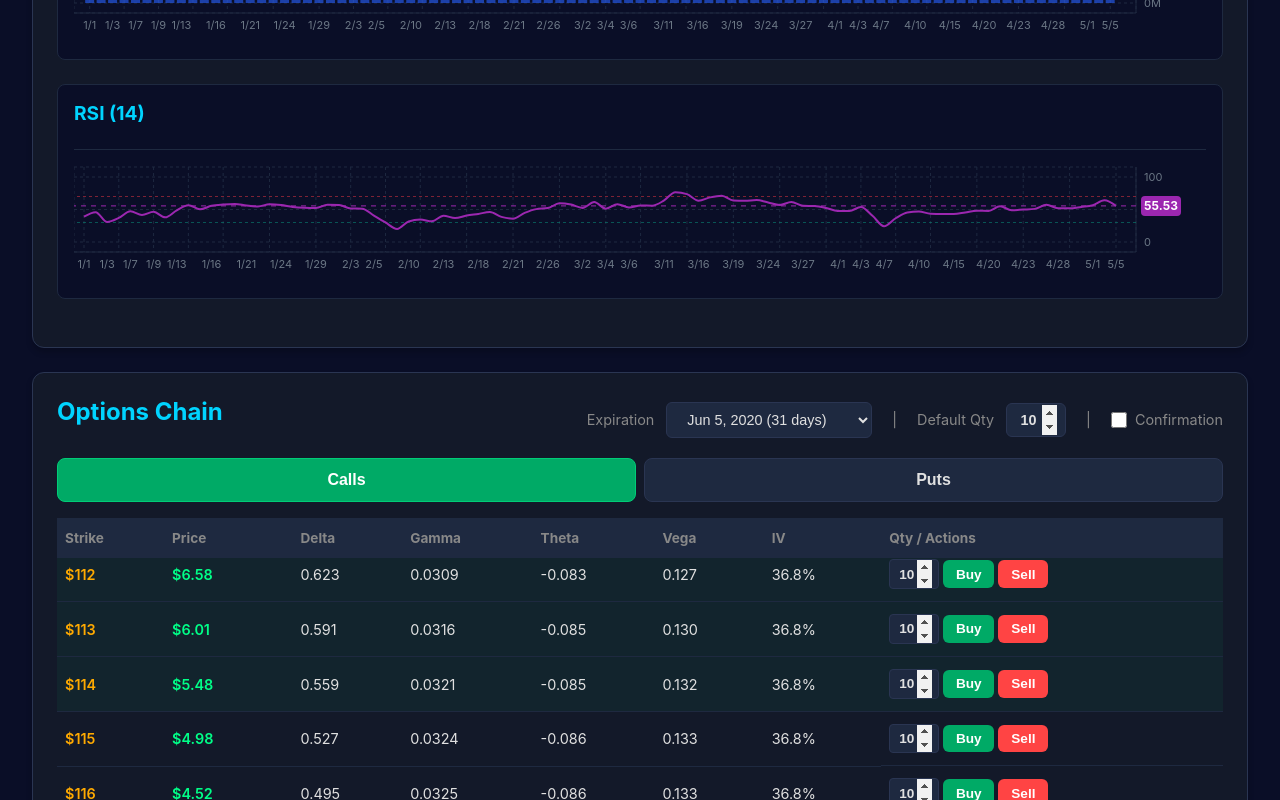
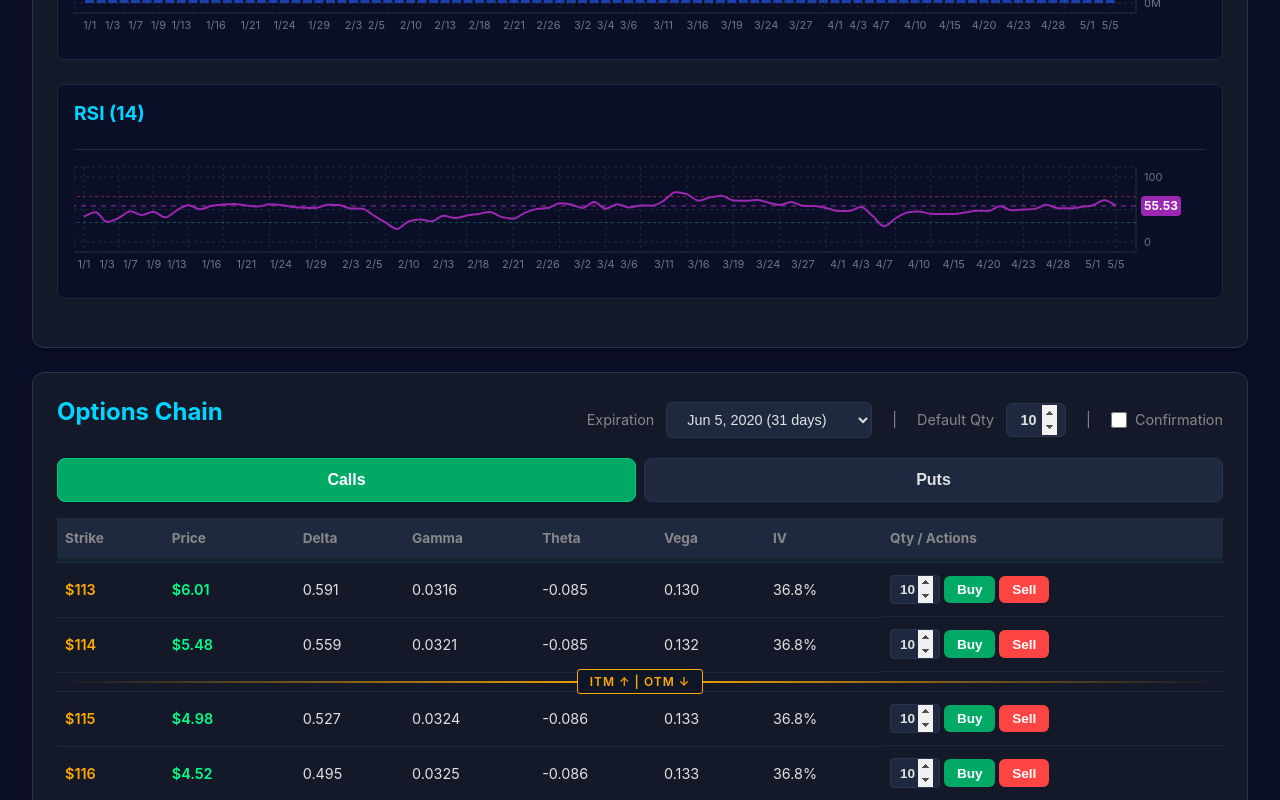
Before and after one commit to iliutaadrian/options_trading_simulator, a React (Vite) app: page / in a window 1280 px wide. Shown: the part 1000-1800 px from the top of the page. Built offline with nearby package versions, Linux system fonts and the light colour scheme.

Commit message:
feat: itm/otm, keyboard centric controls

```diff
--- a/src/App.css
+++ b/src/App.css
@@ -490,8 +490,48 @@ body {
   background: transparent;
 }
 
+.chain-table tr.atm {
+  background: transparent;
+}
+
 .chain-table tr:hover {
   background: rgba(0, 212, 255, 0.1);
+}
+
+.chain-table tr.section-divider {
+  background: transparent;
+  border: none;
+  height: 2px;
+}
+
+.chain-table tr.section-divider td {
+  padding: 0.5rem 0;
+}
+
+.chain-table tr.section-divider:hover {
+  background: transparent;
+}
+
+.divider-line {
+  position: relative;
+  width: 100%;
+  height: 2px;
+  background: linear-gradient(90deg, transparent, #ffaa00, transparent);
+  display: flex;
+  align-items: center;
+  justify-content: center;
+}
+
+.divider-label {
+  position: absolute;
+  background: #0f1628;
+  padding: 0.25rem 0.75rem;
+  color: #ffaa00;
+  font-size: 0.75rem;
+  font-weight: 600;
+  letter-spacing: 1px;
+  border: 1px solid #ffaa00;
+  border-radius: 3px;
 }
 
 .strike-cell {
--- a/src/App.jsx
+++ b/src/App.jsx
@@ -29,7 +29,7 @@ function App() {
   const currentDate = currentData?.date || startDate;
   const currentIV = currentData?.iv || 0.35; // Get dynamic IV from current date
 
-  const [strikes, setStrikes] = useState(() => generateStrikePrices(currentPrice, 50));
+  const [strikes, setStrikes] = useState(() => generateStrikePrices(currentPrice, 100));
   const [expirations, setExpirations] = useState(() => generateExpirationDates(currentDate, 6));
   // Default to 30-day expiration (closest to 30 days)
   const [selectedExpiration, setSelectedExpiration] = useState(() => {
@@ -58,7 +58,7 @@ function App() {
     const currentStrikeCenter = strikes[Math.floor(strikes.length / 2)];
     const priceDiff = Math.abs(currentPrice - currentStrikeCenter);
     if (priceDiff > currentPrice * 0.15) { // Update if price moved >15%
-      setStrikes(generateStrikePrices(currentPrice, 20));
+      setStrikes(generateStrikePrices(currentPrice, 100));
     }
   }, [currentPrice]);
 
@@ -74,7 +74,7 @@ function App() {
 
     // Update strikes and expirations based on new data
     const newCurrentPrice = newPriceData[350]?.close || 150;
-    setStrikes(generateStrikePrices(newCurrentPrice, 20));
+    setStrikes(generateStrikePrices(newCurrentPrice, 100));
     const newExpirations = generateExpirationDates(newPriceData[350]?.date || startDate, 6);
     setExpirations(newExpirations);
 
@@ -136,19 +136,48 @@ function App() {
     });
   }, [currentDate, positions.length]);
 
-  // Keyboard shortcut: Space to play/pause
+  // Keyboard shortcuts: Space to play/pause, Arrow keys for navigation and speed
   useEffect(() => {
     const handleKeyPress = (e) => {
-      // Only trigger if space is pressed and not in an input field
-      if (e.code === 'Space' && e.target.tagName !== 'INPUT' && e.target.tagName !== 'TEXTAREA') {
+      // Only trigger if not in an input field
+      if (e.target.tagName === 'INPUT' || e.target.tagName === 'TEXTAREA' || e.target.tagName === 'SELECT') {
+        return;
+      }
+
+      if (e.code === 'Space') {
         e.preventDefault();
         setIsPlaying(prev => !prev);
+      } else if (e.code === 'ArrowRight') {
+        e.preventDefault();
+        handleStepForward();
+      } else if (e.code === 'ArrowLeft') {
+        e.preventDefault();
+        handleStepBackward();
+      } else if (e.code === 'ArrowDown') {
+        e.preventDefault();
+        // Increase speed (decrease delay): 2000 -> 1000 -> 500 -> 250 -> 100
+        const speedLevels = [2000, 1000, 500, 250, 100];
+        const currentSpeedIndex = speedLevels.indexOf(playbackSpeed);
+        if (currentSpeedIndex > 0) {
+          setPlaybackSpeed(speedLevels[currentSpeedIndex - 1]);
+        }
+      } else if (e.code === 'ArrowUp') {
+        e.preventDefault();
+        // Decrease speed (increase delay): 100 -> 250 -> 500 -> 1000 -> 2000
+        const speedLevels = [2000, 1000, 500, 250, 100];
+        const currentSpeedIndex = speedLevels.indexOf(playbackSpeed);
+        if (currentSpeedIndex < speedLevels.length - 1 && currentSpeedIndex !== -1) {
+          setPlaybackSpeed(speedLevels[currentSpeedIndex + 1]);
+        } else if (currentSpeedIndex === -1) {
+          // If not in standard levels, find closest
+          setPlaybackSpeed(1000);
+        }
       }
     };
 
     window.addEventListener('keydown', handleKeyPress);
     return () => window.removeEventListener('keydown', handleKeyPress);
-  }, []);
+  }, [playbackSpeed]);
 
   const handlePlay = () => setIsPlaying(true);
   const handlePause = () => setIsPlaying(false);
@@ -170,6 +199,9 @@ function App() {
     setIsPlaying(false);
   };
 
+  const handleSpeedIncrease = () => {
+    setPlaybackSpeed(prev => prev + 1);
+  };
   const handleSpeedChange = (speed) => {
     setPlaybackSpeed(speed);
   };
--- a/src/components/OptionsChain.jsx
+++ b/src/components/OptionsChain.jsx
@@ -15,14 +15,23 @@ const OptionsChain = ({
   const [requireConfirmation, setRequireConfirmation] = useState(false);
   const tableContainerRef = useRef(null);
 
-  // Auto-scroll to middle of option chain on mount and when strikes change
+  // Auto-scroll to ATM (at-the-money) strike when strikes or price changes
   useEffect(() => {
-    if (tableContainerRef.current) {
-      const container = tableContainerRef.current;
-      const scrollHeight = container.scrollHeight;
-      const clientHeight = container.clientHeight;
-      const middleScroll = (scrollHeight - clientHeight) / 2;
-      container.scrollTop = middleScroll;
+    if (tableContainerRef.current && strikes.length > 0) {
+      // Find the ATM strike (closest to current price)
+      const atmIndex = strikes.findIndex(strike => strike >= currentPrice);
+      const atmRow = tableContainerRef.current.querySelector(`tr[data-strike="${strikes[atmIndex]}"]`);
+
+      if (atmRow) {
+        // Scroll so ATM strike is centered in the viewport
+        const container = tableContainerRef.current;
+        const rowTop = atmRow.offsetTop;
+        const rowHeight = atmRow.offsetHeight;
+        const containerHeight = container.clientHeight;
+        const scrollPosition = rowTop - (containerHeight / 2) + (rowHeight / 2);
+
+        container.scrollTop = scrollPosition;
+      }
     }
   }, [strikes, currentPrice]);
 
@@ -45,16 +54,25 @@ const OptionsChain = ({
     return currentPrice < strike;
   };
 
+  const isATM = (strike) => {
+    // Consider ATM if within $2 of current price
+    return Math.abs(strike - currentPrice) <= 2;
+  };
+
   const renderOptionRow = (strike, type) => {
     const data = getOptionData(strike, type);
     if (!data) return null;
 
     const itm = isITM(strike, type);
+    const atm = isATM(strike);
     const rowId = `${strike}-${type}`;
+    const rowClass = atm ? 'atm' : (itm ? 'itm' : 'otm');
 
     return (
-      <tr key={rowId} className={itm ? 'itm' : 'otm'}>
-        <td className="strike-cell">${strike}</td>
+      <tr key={rowId} className={rowClass} data-strike={strike}>
+        <td className="strike-cell">
+          ${strike}
+        </td>
         <td className="price-cell">${data.price.toFixed(2)}</td>
         <td>{data.delta.toFixed(3)}</td>
         <td>{data.gamma.toFixed(4)}</td>
@@ -178,7 +196,34 @@ const OptionsChain = ({
             </tr>
           </thead>
           <tbody>
-            {strikes.map(strike => renderOptionRow(strike, activeTab === 'calls' ? 'call' : 'put'))}
+            {strikes.map((strike, index) => {
+              const row = renderOptionRow(strike, activeTab === 'calls' ? 'call' : 'put');
+
+              // Add ITM/OTM section dividers
+              const nextStrike = strikes[index + 1];
+              const currentItm = isITM(strike, activeTab === 'calls' ? 'call' : 'put');
+              const nextItm = nextStrike ? isITM(nextStrike, activeTab === 'calls' ? 'call' : 'put') : currentItm;
+
+              // Show divider when transitioning from ITM to OTM or vice versa
+              if (currentItm !== nextItm && nextStrike) {
+                return (
+                  <React.Fragment key={`${strike}-${activeTab}`}>
+                    {row}
+                    <tr className="section-divider">
+                      <td colSpan="8">
+                        <div className="divider-line">
+                          <span className="divider-label">
+                            {activeTab === 'calls' ? 'ITM ↑ | OTM ↓' : 'OTM ↑ | ITM ↓'}
+                          </span>
+                        </div>
+                      </td>
+                    </tr>
+                  </React.Fragment>
+                );
+              }
+
+              return row;
+            })}
           </tbody>
         </table>
       </div>
```
